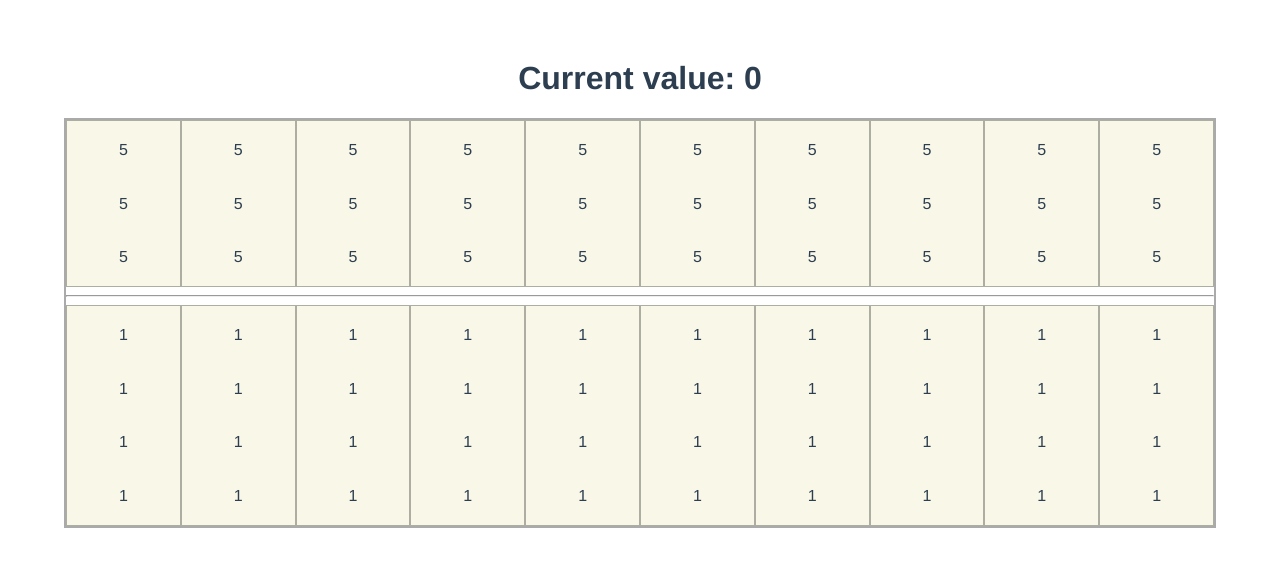
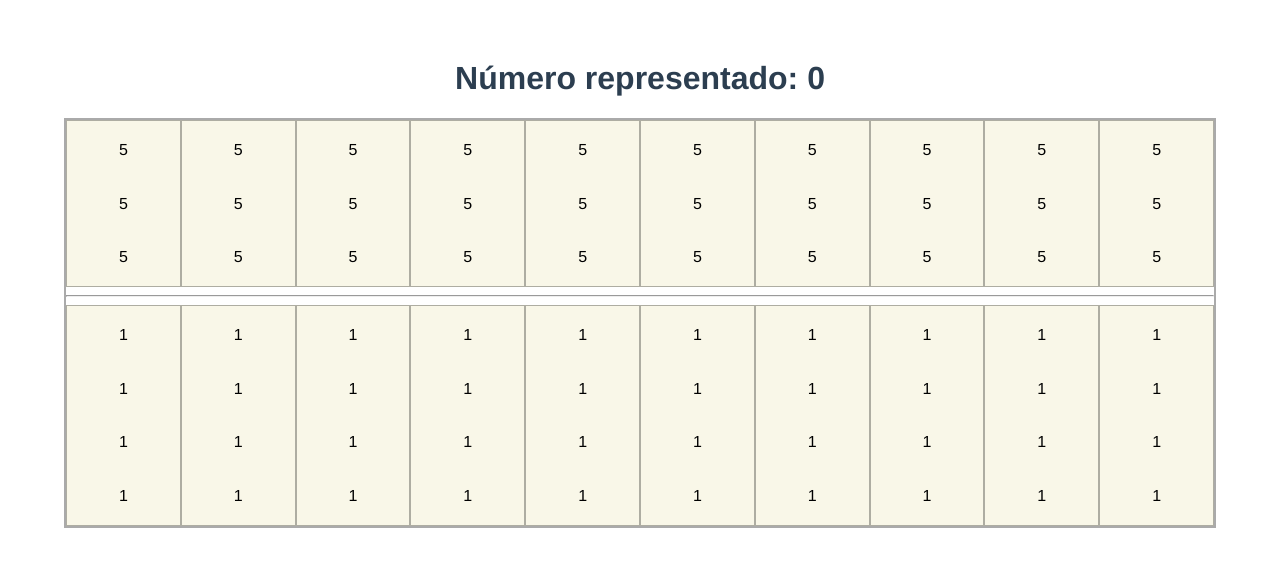
Before and after one commit to redcpp/nepohualtzintzin, a Vue app: page / in a window 1280 px wide. Shown: the top 566 px of the page. Built offline with nearby package versions, Linux system fonts and the light colour scheme.

Commit message:
Start: Refactoring

```diff
--- /dev/null
+++ b/src/components/Abacus.vue
@@ -0,0 +1,55 @@
+<template>
+  <div class="abacus w-90">
+    <div v-for="col in cols" class="stick w-10">
+      <span v-for="row in topRows">
+        <item :value="5" :initActive="0" @toogle="sum"></item>
+      </span >
+    </div>
+    <hr>
+     <div v-for="col in cols" class="stick w-10">
+      <span v-for="row in bottomRows">
+        <item :value="1" :initActive="0" @toogle="sum"></item>
+      </span >
+    </div>
+  </div>
+</template>
+
+<script>
+import Item from './Item'
+
+export default {
+  name: 'abacus',
+  props: ['initCols'],
+  components: {
+    Item
+  },
+  data () {
+    return {
+      number: 0,
+      cols: this.initCols,
+      topRows: 3,
+      bottomRows: 4
+    }
+  },
+  methods: {
+    sum: function (active, value) {
+      let inc = active ? value : -value
+      this.number += inc
+      this.$emit('numberChange', this.number)
+    }
+  }
+}
+</script>
+
+<style scoped>
+.abacus {
+  margin: auto;
+  border: 2px solid #aaa;
+}
+
+.stick {
+  display: inline-block;
+  background-color: #f9f7e8;
+  border: 1px solid rgba(0,0,0,.3);
+}
+</style>
--- /dev/null
+++ b/src/components/Bar.vue
@@ -0,0 +1,3 @@
+<template>
+  <div></div>
+</template>
--- a/src/components/Hello.vue
+++ b/src/components/Hello.vue
@@ -1,74 +1,35 @@
 <template>
   <div class="hello">
-    <h1>Current value: {{ number }}</h1>
-    <div class="abacus w-90">
-      <div v-for="stick in data.top" class="stick w-10">
-        <span v-for="item in stick" class="coin">
-          {{item.value}}
-        </span >
-      </div>
-      <hr>
-      <div v-for="stick in data.bottom" class="stick w-10">
-        <span v-for="item in stick" class="coin">
-          {{item.value}}
-        </span >
-      </div>
-    </div>
+    <h1>Número representado: {{ number }}</h1>
+    <abacus :initCols="cols" @numberChange="reload"></abacus>
   </div>
 </template>
 
 <script>
-const COLS = 10
+import Abacus from './Abacus'
+
 export default {
   name: 'hello',
+  components: {
+    Abacus
+  },
   data () {
     return {
       number: 0,
-      data: {
-        top: Array(COLS).fill(Array(3).fill({value: 5, active: 0})),
-        bottom: Array(COLS).fill(Array(4).fill({value: 1, active: 0}))
-      }
+      cols: 10
+    }
+  },
+  methods: {
+    reload: function (n) {
+      this.number = n
     }
   }
 }
 </script>
 
-<!-- Add "scoped" attribute to limit CSS to this component only -->
 <style scoped>
-.app {
+.hello {
   text-align: center;
-}
-
-.abacus {
-  margin: auto;
-  border: 2px solid #aaa;
-}
-
-.stick {
-  display: inline-block;
-  background-color: #f9f7e8;
-  border: 1px solid rgba(0,0,0,.3);
-}
-
-.coin {
-  cursor: pointer;
-  display: block;
-  padding: 15px;
-  margin: 5px;
-}
-
-.coin.active {
-  background-color: #b7e3e4;
-}
-
-ul {
-  list-style-type: none;
-  padding: 0;
-}
-
-li {
-  display: inline-block;
-  margin: 0 10px;
 }
 
 a {
--- /dev/null
+++ b/src/components/Item.vue
@@ -0,0 +1,39 @@
+<template>
+  <button class="item" @click="toogleActive" :class="{ active: active }">
+    {{value}}
+  </button>
+</template>
+
+<script>
+export default {
+  name: 'item',
+  props: ['value', 'initActive'],
+  data () {
+    return {
+      active: this.initActive
+    }
+  },
+  methods: {
+    toogleActive: function () {
+      this.active ^= 1
+      this.$emit('toogle', this.active, this.value)
+    }
+  }
+}
+</script>
+
+<style scoped>
+.item {
+  cursor: pointer;
+  display: block;
+  padding: 15px;
+  margin: 5px auto;
+  background-color: transparent;
+  border: none;
+  outline: none;
+}
+
+.item.active {
+  background-color: #b7e3e4;
+}
+</style>
```
